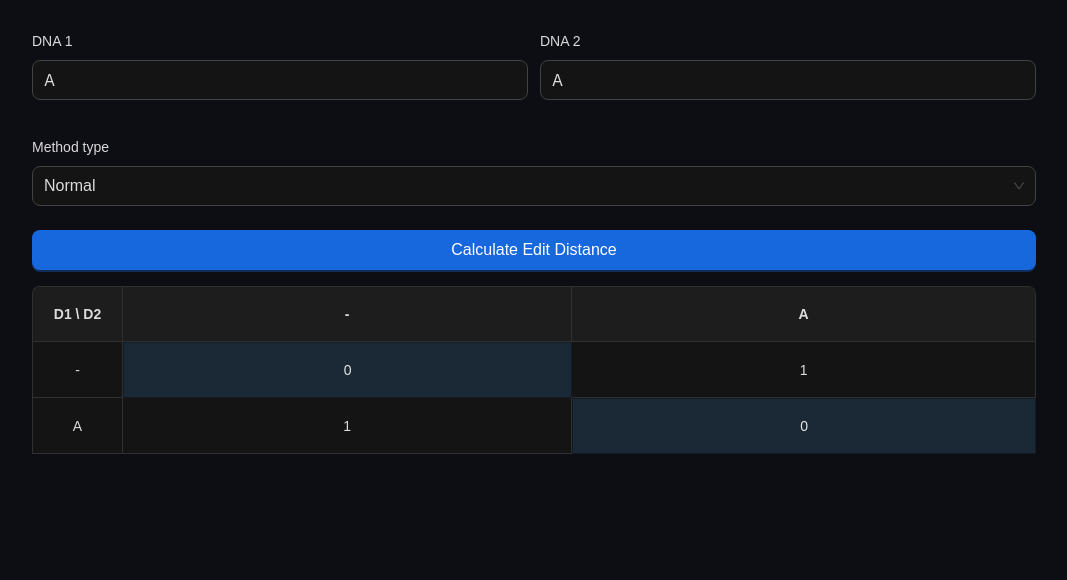
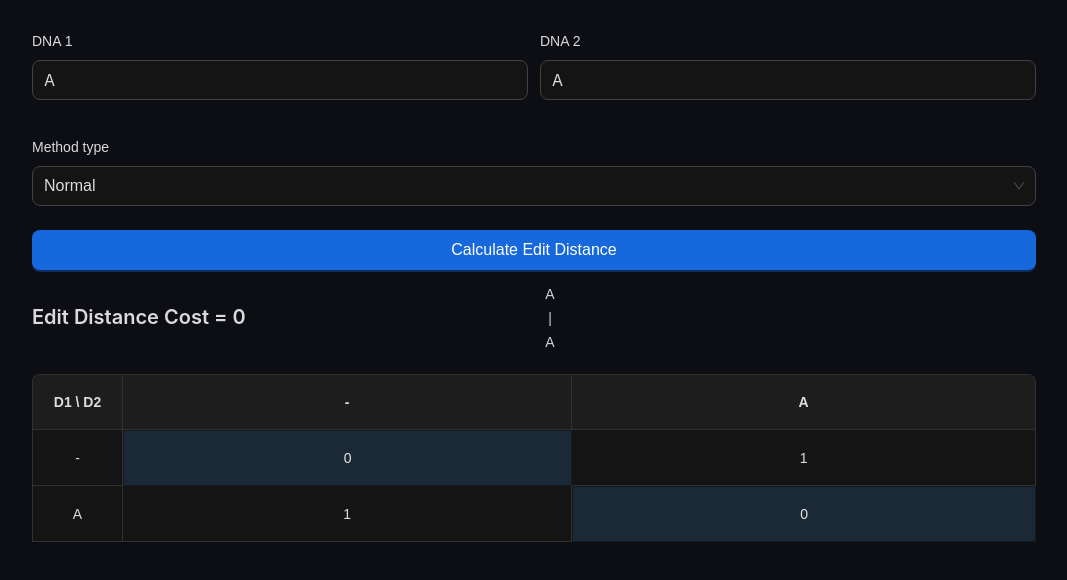
Before and after one commit to AbdQaddora/edit_distance, a React (Vite) app: page / in a window 1280 px wide. Both pictures are taken after typing "Sample", "Sample" into the empty fields and a click on the button "Calculate Edit Distance". Shown: the top 580 px of the page, without its empty margins (106-1173 px from the left). Built offline with nearby package versions, Linux system fonts and the light colour scheme.

Commit message:
add backtrack explianation

```diff
--- a/src/App.jsx
+++ b/src/App.jsx
@@ -2,25 +2,31 @@ import {
   Button,
   Col,
   ConfigProvider,
+  Flex,
   Form,
   Input,
   Row,
   Select,
   Table,
   theme,
+  Typography,
 } from "antd";
 import { useForm, useWatch } from "antd/es/form/Form";
 import DNAInput from "./components/DNAInput";
-import { useMemo, useState } from "react";
+import { useEffect, useMemo, useState } from "react";
 import getEditDistanceTableCoulmns from "./utils/convertTableToAntdTable";
 import prepareTableData from "./utils/prepareTableData";
 import findTheOptimalPath from "./utils/ findTheOptimalPath";
 import initializeDpMatrix from "./utils/initializeDpMatrix";
 import { COPY_DIRECTIONS, METHOD_TYPES } from "./constants";
+import getBackTrackingText from "./utils/getBackTrackingText";
 
 function App() {
   const [form] = useForm();
   const [tableData, setTableData] = useState([]);
+  const [directionsTable, setDirectionsTable] = useState([]);
+  const [trackingText, setTrackingText] = useState({});
+
   const [trackPath, setTrackPath] = useState([]);
   const methodType = useWatch("methodType", form);
   const seq1 = useWatch("seq1", form);
@@ -42,24 +48,33 @@ function App() {
     const insertionsCost = isNaN(insertCost) ? 1 : Number(insertCost);
     const deletionsCost = isNaN(deletCost) ? 1 : Number(deletCost);
 
-    console.log({ substitutionsCost, insertionsCost, deletionsCost });
+    const initializeBoundaries = (size = 0) => {
+      let size1 = size;
+      let size2 = size;
+      if (
+        methodType === METHOD_TYPES.NORMAL ||
+        methodType === METHOD_TYPES.SEQUENCE_ALIGNMENT
+      ) {
+        size1 = dna1Length;
+        size2 = dna2Length;
+      }
 
-    const initializeBoundaries = (size) => {
-      for (let i = 0; i <= size; i++) {
+      for (let i = 0; i <= size1; i++) {
         dp[i][0] = i;
         dpPaths[i][0] = COPY_DIRECTIONS.TOP;
       }
-      for (let j = 0; j <= size; j++) {
+      for (let j = 0; j <= size2; j++) {
         dp[0][j] = j;
         dpPaths[0][j] = COPY_DIRECTIONS.LEFT;
       }
-      dpPaths[0][0] = COPY_DIRECTIONS.DIAGONAL;
+      dpPaths[0][0] =
+        dna1[0] === dna2[0] ? COPY_DIRECTIONS.MATCH : COPY_DIRECTIONS.DIAGONAL;
     };
 
     const calculateCell = (i, j) => {
       if (dna1[i - 1] === dna2[j - 1]) {
         dp[i][j] = dp[i - 1][j - 1];
-        dpPaths[i][j] = COPY_DIRECTIONS.DIAGONAL;
+        dpPaths[i][j] = COPY_DIRECTIONS.MATCH;
       } else {
         const minVal = Math.min(
           dp[i - 1]?.[j] ?? Infinity,
@@ -67,13 +82,13 @@ function App() {
           dp[i - 1]?.[j - 1] ?? Infinity
         );
 
-        if(minVal === dp[i - 1]?.[j - 1]){
+        if (minVal === dp[i - 1]?.[j - 1]) {
           dpPaths[i][j] = COPY_DIRECTIONS.DIAGONAL;
           dp[i][j] = substitutionsCost + minVal;
-        }else if(minVal === dp[i - 1]?.[j]){
+        } else if (minVal === dp[i - 1]?.[j]) {
           dpPaths[i][j] = COPY_DIRECTIONS.TOP;
           dp[i][j] = insertionsCost + minVal;
-        }else if(minVal === dp[i]?.[j - 1]){
+        } else if (minVal === dp[i]?.[j - 1]) {
           dpPaths[i][j] = COPY_DIRECTIONS.LEFT;
           dp[i][j] = deletionsCost + minVal;
         }
@@ -93,8 +108,22 @@ function App() {
       }
     };
 
+    const processAdaptiveBounded = () => {
+      initializeBoundaries(boundSize);
+      let leftSideMarker = 0;
+      for (let i = 1; i <= dna1Length; i++) {
+        for (
+          let j = i > boundSize ? i - boundSize : 1;
+          j <= Math.min(i + boundSize, dna2Length);
+          j++
+        ) {
+          calculateCell(i, j);
+        }
+      }
+    };
+
     const processUnbounded = () => {
-      initializeBoundaries(dna2Length);
+      initializeBoundaries();
       for (let i = 1; i <= dna1Length; i++) {
         for (let j = 1; j <= dna2Length; j++) {
           calculateCell(i, j);
@@ -105,13 +134,20 @@ function App() {
     // Populate DP table
     if (methodType === METHOD_TYPES.BOUNDED) {
       processBounded();
+    } else if (methodType === METHOD_TYPES.ADAPTIVE_BOUNDED) {
+      processAdaptiveBounded();
     } else {
       processUnbounded();
     }
 
+    setDirectionsTable(dpPaths);
     setTrackPath(findTheOptimalPath(dpPaths));
     return prepareTableData(dna1, dna2, dp);
   };
+
+  useEffect(() => {
+    setTrackingText(getBackTrackingText(seq1, seq2, directionsTable));
+  }, [directionsTable]);
 
   const handleFinish = (values) => {
     const result = calculateEditDistance(values);
@@ -148,7 +184,24 @@ function App() {
                 name={"seq2"}
                 label={<p>DNA 2</p>}
                 required={false}
-                rules={[{ required: true, message: "Enter DNA 2" }]}
+                validateTrigger={["onBlur"]}
+                rules={[
+                  {
+                    validator: (_, value) => {
+                      if (!value || value?.length === 0) {
+                        return Promise.reject("Enter DNA 2");
+                      }
+
+                      if (value?.length !== seq1?.length) {
+                        return Promise.reject(
+                          "Two Sequances must be in same length"
+                        );
+                      }
+
+                      return Promise.resolve();
+                    },
+                  },
+                ]}
               >
                 <DNAInput placeholder="Enter DNA 2" />
               </Form.Item>
@@ -167,6 +220,10 @@ function App() {
                     { label: "Normal", value: METHOD_TYPES.NORMAL },
                     { label: "Bounded", value: METHOD_TYPES.BOUNDED },
                     {
+                      label: "Adaptive bounded",
+                      value: METHOD_TYPES.ADAPTIVE_BOUNDED,
+                    },
+                    {
                       label: "Sequence alignment",
                       value: METHOD_TYPES.SEQUENCE_ALIGNMENT,
                     },
@@ -174,12 +231,19 @@ function App() {
                 />
               </Form.Item>
             </Col>
-            {methodType === METHOD_TYPES.BOUNDED && (
+            {(methodType === METHOD_TYPES.BOUNDED ||
+              methodType === METHOD_TYPES.ADAPTIVE_BOUNDED) && (
               <Col md={12} xs={24}>
                 <Form.Item
                   name={"boundSize"}
                   initialValue={"normal"}
-                  label={<p>Bound size</p>}
+                  label={
+                    <p>
+                      {methodType === METHOD_TYPES.ADAPTIVE_BOUNDED
+                        ? "Initial Bound"
+                        : "Bound size"}
+                    </p>
+                  }
                   required={false}
                   rules={[
                     {
@@ -277,6 +341,71 @@ function App() {
           </Button>
         </Form>
         {Array.isArray(tableData) && tableData.length > 0 && (
+          <Row gutter={[12, 12]} style={{ marginTop: "1rem" }}>
+            <Col md={12} xs={24}>
+              <Flex style={{ height: "100%" }} align="center">
+                <Typography.Title level={4}>
+                  {methodType === METHOD_TYPES.SEQUENCE_ALIGNMENT
+                    ? `Sequence Alignment Cost = ${JSON.stringify(
+                        tableData[tableData?.length - 1][`col${seq2?.length}`]
+                      )}`
+                    : methodType === METHOD_TYPES.NORMAL
+                    ? `Edit Distance Cost = ${JSON.stringify(
+                        tableData[tableData?.length - 1][`col${seq2?.length}`]
+                      )}`
+                    : `Approximate Edit Distance Cost = ${JSON.stringify(
+                        tableData[tableData?.length - 1][`col${seq2?.length}`]
+                      )}`}
+                </Typography.Title>
+              </Flex>
+            </Col>
+            <Col md={12} xs={24}>
+              <Flex align="center" gap={10} style={{ marginBottom: "0.5rem" }}>
+                {trackingText?.text2?.split("")?.map((char, index) => (
+                  <span
+                    key={index}
+                    style={{
+                      width: "20px",
+                      display: "block",
+                      textAlign: "center",
+                    }}
+                  >
+                    {char}
+                  </span>
+                ))}
+              </Flex>
+              <Flex align="center" gap={10} style={{ marginBottom: "0.5rem" }}>
+                {trackingText?.operations?.split("")?.map((char, index) => (
+                  <span
+                    key={index}
+                    style={{
+                      width: "20px",
+                      display: "block",
+                      textAlign: "center",
+                    }}
+                  >
+                    {char}
+                  </span>
+                ))}
+              </Flex>
+              <Flex align="center" gap={10} style={{ marginBottom: "0.5rem" }}>
+                {trackingText?.text1?.split("")?.map((char, index) => (
+                  <span
+                    key={index}
+                    style={{
+                      width: "20px",
+                      display: "block",
+                      textAlign: "center",
+                    }}
+                  >
+                    {char}
+                  </span>
+                ))}
+              </Flex>
+            </Col>
+          </Row>
+        )}
+        {Array.isArray(tableData) && tableData.length > 0 && (
           <Table
             sticky
             dataSource={tableData}
--- a/src/constants/index.js
+++ b/src/constants/index.js
@@ -1,6 +1,7 @@
 export const METHOD_TYPES = {
   NORMAL: "NORMAL",
   BOUNDED: "BOUNDED",
+  ADAPTIVE_BOUNDED: "ADAPTIVE_BOUNDED",
   SEQUENCE_ALIGNMENT: "SEQUENCE_ALIGNMENT",
 };
 
@@ -8,4 +9,5 @@ export const COPY_DIRECTIONS = {
   TOP: "TOP",
   LEFT: "LEFT",
   DIAGONAL: "DIAGONAL",
+  MATCH: "MATCH"
 };
--- a/src/utils/ findTheOptimalPath.js
+++ b/src/utils/ findTheOptimalPath.js
@@ -7,7 +7,10 @@ function findTheOptimalPath(table) {
 
   while (i > 0 || j > 0) {
     indices.push([i, j]);
-    if (table[i][j] === COPY_DIRECTIONS.DIAGONAL) {
+    if (
+      table[i][j] === COPY_DIRECTIONS.DIAGONAL ||
+      table[i][j] === COPY_DIRECTIONS.MATCH
+    ) {
       i -= 1;
       j -= 1;
     } else if (table[i][j] === COPY_DIRECTIONS.LEFT) {
--- /dev/null
+++ b/src/utils/getBackTrackingText.js
@@ -0,0 +1,58 @@
+import { COPY_DIRECTIONS } from "../constants";
+
+const getBackTrackingText = (dna1, dna2, directionsTable) => {
+  console.log("Directions Table:", directionsTable, directionsTable?.length);
+  console.log("DNA1:", dna1, dna1?.length);
+  console.log("DNA2:", dna2, dna2?.length);
+
+  let i = directionsTable?.length - 1; // Adjust to 0-based index
+  let j = directionsTable[directionsTable?.length - 1]?.length - 1;
+
+  console.log("i:", i, "j:", j);
+  let backTrackingTextDna1 = "";
+  let backTrackingTextDna2 = "";
+  let backTrackingTextOpertiond = "";
+  while (i > 0 || j > 0) {
+    console.log(`i: ${i}, j: ${j}, direction: ${directionsTable[i]?.[j]}`);
+    if (directionsTable[i]?.[j] === COPY_DIRECTIONS.MATCH) {
+      backTrackingTextDna1 = backTrackingTextDna1 + (dna2[i - 1] || "N");
+      backTrackingTextDna2 = backTrackingTextDna2 + (dna1[j - 1] || "N");
+      backTrackingTextOpertiond = backTrackingTextOpertiond + "|";
+      i--;
+      j--;
+    } else if (directionsTable[i]?.[j] === COPY_DIRECTIONS.DIAGONAL) {
+      backTrackingTextDna1 = backTrackingTextDna1 + (dna2[i - 1] || "N");
+      backTrackingTextDna2 = backTrackingTextDna2 + (dna1[j - 1] || "N");
+      backTrackingTextOpertiond = backTrackingTextOpertiond + "X";
+      i--;
+      j--;
+    } else if (directionsTable[i]?.[j] === COPY_DIRECTIONS.TOP) {
+      backTrackingTextDna1 = backTrackingTextDna1 + "-";
+      backTrackingTextDna2 = backTrackingTextDna2 + (dna1[j - 1] || "N");
+      backTrackingTextOpertiond = backTrackingTextOpertiond + " ";
+      i--;
+    } else if (directionsTable[i]?.[j] === COPY_DIRECTIONS.LEFT) {
+      console.log("Inserting gap in DNA2 at:", j);
+      backTrackingTextDna1 = backTrackingTextDna1 + (dna2[i - 1] || "N");
+      backTrackingTextDna2 = backTrackingTextDna2 + "-";
+      backTrackingTextOpertiond = backTrackingTextOpertiond + " ";
+      j--;
+    } else {
+      console.error("Unexpected value or error in directionsTable at:", i, j);
+      break; // Prevent infinite loop
+    }
+  }
+  console.log("--------------------------------------------");
+  console.log(backTrackingTextDna1.split("").reverse().join(""));
+  console.log(backTrackingTextOpertiond.split("").reverse().join(""));
+  console.log(backTrackingTextDna2.split("").reverse().join(""));
+  console.log("--------------------------------------------");
+
+  return {
+    text1: backTrackingTextDna1.split("").reverse().join(""),
+    text2: backTrackingTextDna2.split("").reverse().join(""),
+    operations: backTrackingTextOpertiond.split("").reverse().join(""),
+  }
+};
+
+export default getBackTrackingText;
```
